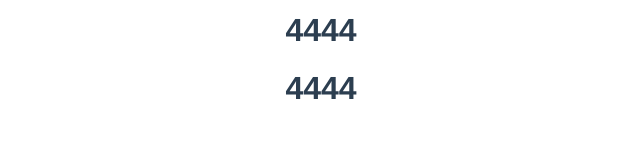
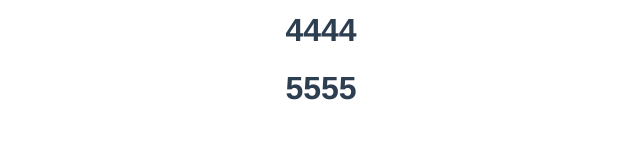
Before and after one commit to ziyingjie/test123, a Vue app: page /about in a window 1280 px wide. Shown: the part 358-518 px from the top of the page, without its empty margins (319-959 px from the left). Built offline with nearby package versions, Linux system fonts and the light colour scheme.

Commit message:
no message

```diff
--- a/src/App.vue
+++ b/src/App.vue
@@ -9,7 +9,7 @@
       <h1>4444</h1>
       <h1>4444</h1>
       <h1>4444</h1>
-      <h1>4444</h1>
+      <h1>5555</h1>
     </div>
     <router-view />
   </div>
```
